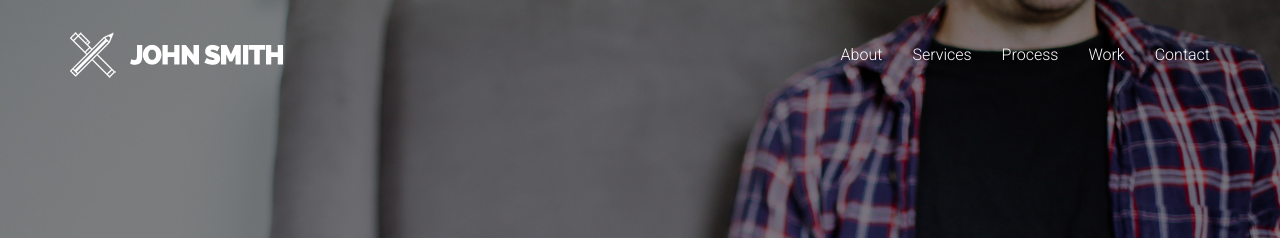
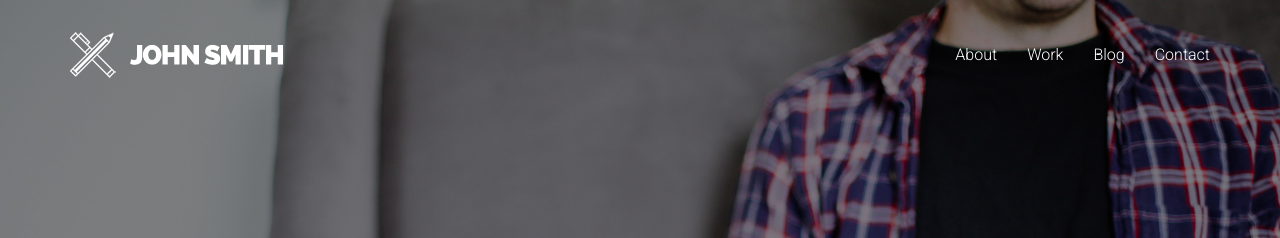
Before and after one commit to StevenXL/stevenxl.github.io, a Jekyll site: the page built from index.html, in a window 1280 px wide. Shown: the top 238 px of the page. Built offline with Jekyll 4.4.1, drawn with Linux system fonts in a browser that asks for light colours; Markdown is read by kramdown in place of the engine named in the settings.

Commit message:
Modify standard Vitality navbar for usage on my own personal site.

```diff
--- a/_includes/navbar.html
+++ b/_includes/navbar.html
@@ -23,13 +23,10 @@
           <a class="page-scroll" href="#about">About</a>
         </li>
         <li>
-          <a class="page-scroll" href="#services">Services</a>
+          <a class="page-scroll" href="#work">Work</a>
         </li>
         <li>
-          <a class="page-scroll" href="#process">Process</a>
-        </li>
-        <li>
-          <a class="page-scroll" href="#work">Work</a>
+          <a class="page-scroll" href="blog-index.html">Blog</a>
         </li>
         <li>
           <a class="page-scroll" href="#contact">Contact</a>
```
